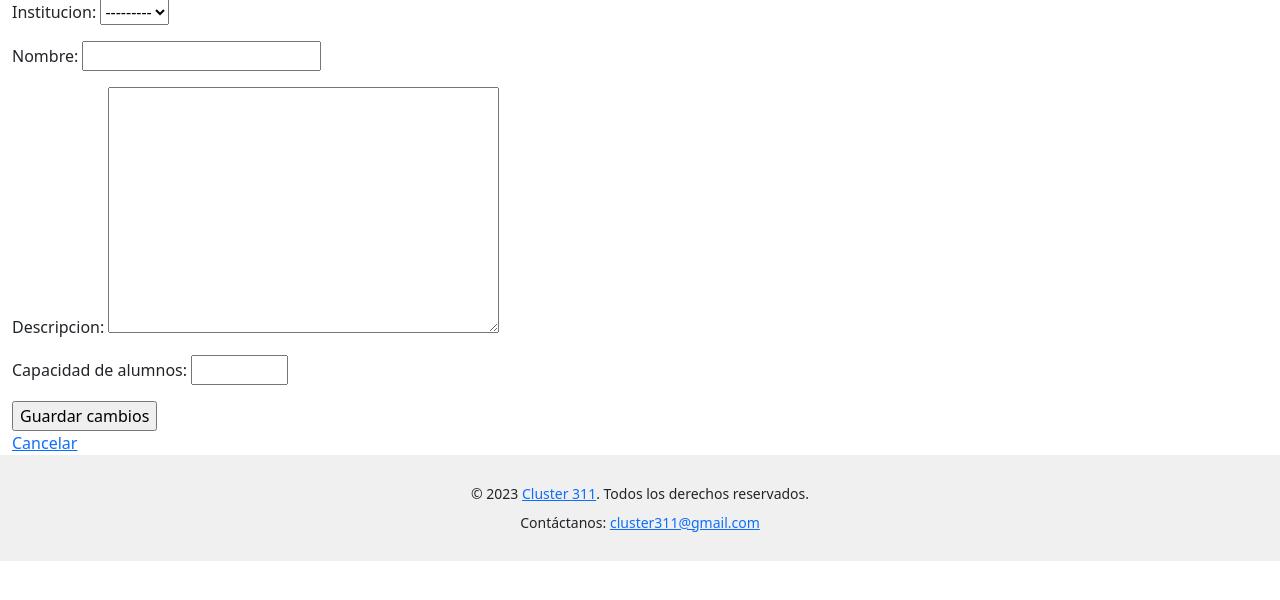
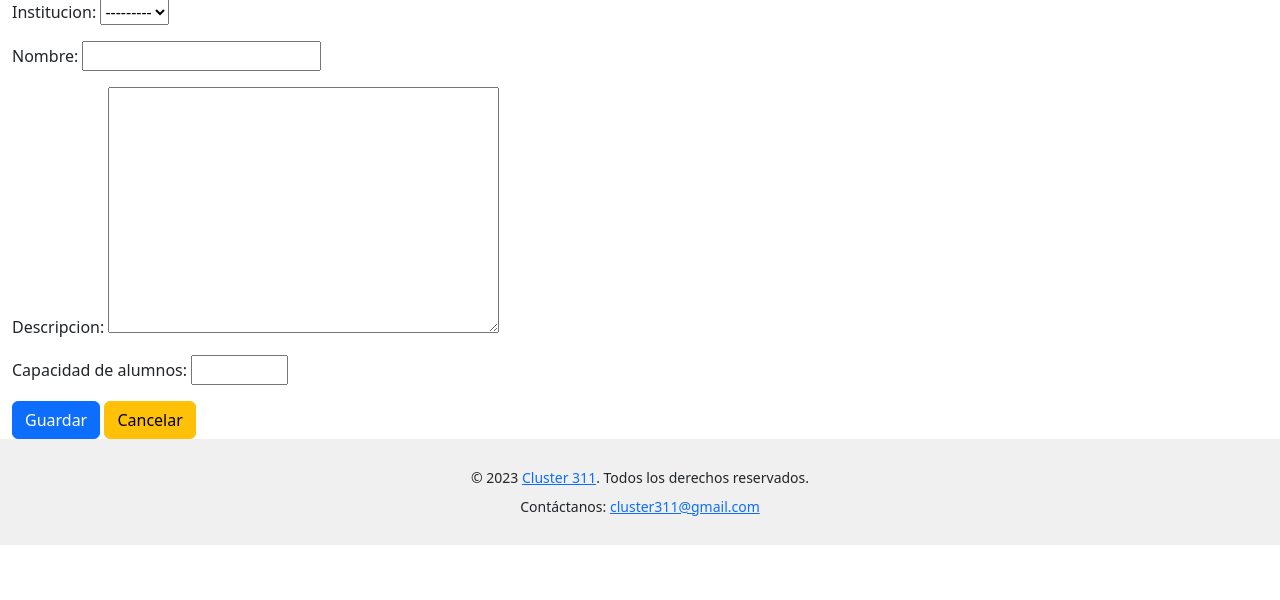
Before and after one commit to avdata99/clasdrom, a Django app: template cdrom/aulas/templates/aulas/aula_edit.html in a window 1280 px wide. Shown: the part 125-725 px from the top of the page. Run offline with Django 4.2, Linux system fonts and the light colour scheme; the template is opened without the code that fills it: values that come from a table or form of the project are taken from there, others are empty.

Commit message:
correcicones

```diff
--- a/cdrom/aulas/templates/aulas/aula_detail.html
+++ b/cdrom/aulas/templates/aulas/aula_detail.html
@@ -14,9 +14,9 @@
             <br/>
             {% endif %}<br>
             {% if aula.institucion %}
-            <h6>Institucion: {{ aula.institucion.nombre }}</6>
+            <h6>Institucion: {{ aula.institucion.nombre }}</h6>
                 {% else %}
-            <h6>Institucion: sin informar </6>
+            <h6>Institucion: sin informar </h6>
             {% endif %}
         </h6>
         {% endif %}
--- a/cdrom/aulas/templates/aulas/aula_edit.html
+++ b/cdrom/aulas/templates/aulas/aula_edit.html
@@ -17,9 +17,9 @@
 		{{ foto_form.as_table }}
 	{% endfor %}
 
-	<input type="submit" value="Guardar cambios">
+	<button type="submit" class="btn btn-primary">Guardar</button>
+	<a role="button" class="btn btn-warning" href="{% url 'aula_detail' aula.pk %}">Cancelar</a>
 </form>
-<a href="{% url 'aula_detail' aula.pk %}">Cancelar</a>
 
 
 {% endblock %}
--- a/cdrom/aulas/urls.py
+++ b/cdrom/aulas/urls.py
@@ -3,8 +3,8 @@ from aulas.views import AulaDetailView, AulaListView, AulaCreateView, AulaUpdate
 
 
 urlpatterns = [
-    path('', AulaListView.as_view(), name='aula_list'),
+    path('lista/', AulaListView.as_view(), name='aula_list'),
     path('<int:pk>/', AulaDetailView.as_view(), name='aula_detail'),
-    path('aula/add/', AulaCreateView.as_view(), name='aula_add'),
-    path('aulas/<int:pk>/editar/', AulaUpdateView.as_view(), name='aula_edit'),
+    path('add/', AulaCreateView.as_view(), name='aula_add'),
+    path('<int:pk>/editar/', AulaUpdateView.as_view(), name='aula_edit'),
 ]
--- a/cdrom/aulas/views.py
+++ b/cdrom/aulas/views.py
@@ -65,7 +65,6 @@ class AulaCreateView(CreateView):
 class AulaUpdateView(UpdateView):
     model = Aula
     form_class = AulaForm
-    # fields = ['nombre', 'descripcion', 'capacidad_alumnos', 'institucion']  # Añade aquí los campos que quieras editar
     template_name = 'aulas/aula_edit.html'  # Especifica la ruta del template de edición
 
     def get_success_url(self):
```
